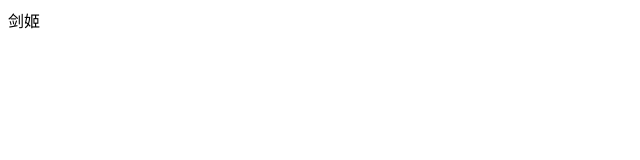
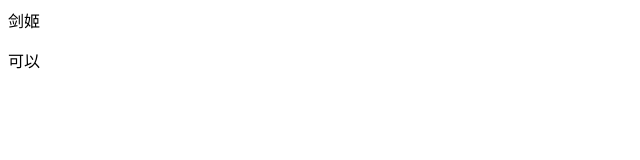
Before and after one commit to ustinianthy/ustinianthy, a plain HTML site: page index.html in a window 1280 px wide. Shown: the full height of the page, 0-640 px from the left. Drawn offline with Linux system fonts and the light colour scheme.

Commit message:
ustinianthy

```diff
--- a/index.html
+++ b/index.html
@@ -8,6 +8,6 @@
 </head>
 <body>
     <div>剑姬</div>
-    <p><keygen</p>
+    <p>可以</p>
 </body>
 </html>
```
